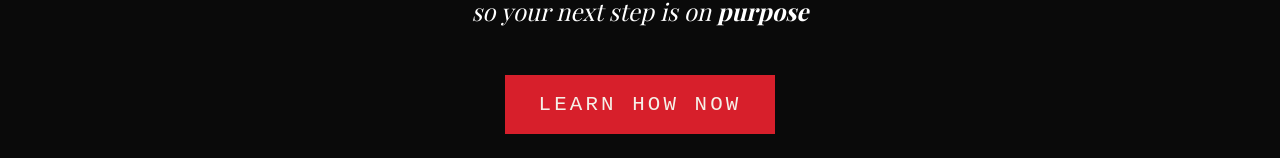
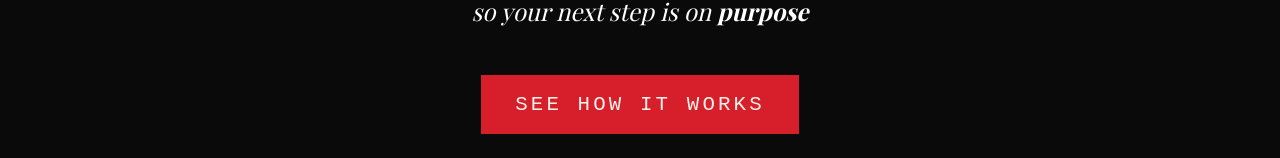
Before and after one commit to jvgiv/ffcpreview, a Next.js app: page / in a window 1280 px wide. Shown: the part 453-611 px from the top of the page. Built offline with nearby package versions, Linux system fonts and the light colour scheme; no server answers.

Commit message:
pushing latest

```diff
--- a/src/app/page.js
+++ b/src/app/page.js
@@ -42,7 +42,7 @@ export default function Home() {
               className="btn-primary reveal"
               style={{ fontSize: "1.3em" }}
             >
-              LEARN HOW NOW
+              SEE HOW IT WORKS
             </Link>
           {/* <ul style={{ listStyleType: "none" }} className="hero-sub-list">
             <li className="hero-sub-item">
```
